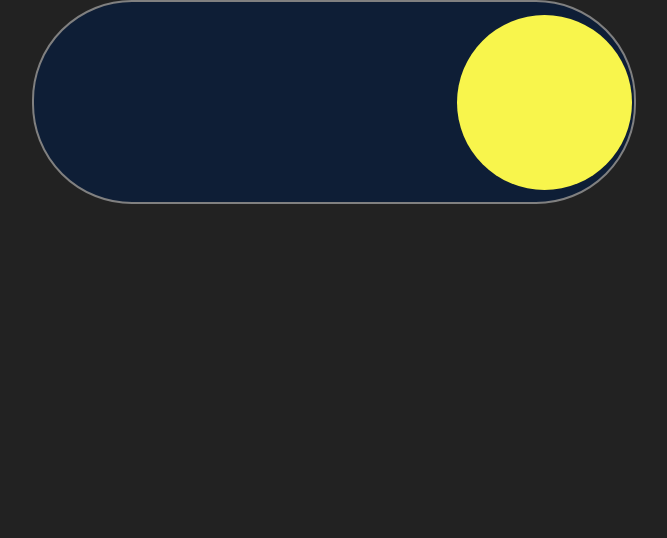
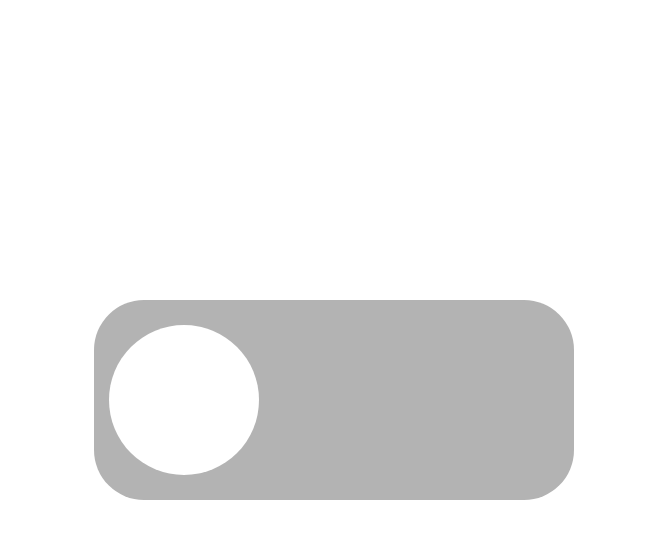
Before and after one commit to glitch927/HTML, a plain HTML site: page A3/index.html in a window 1280 px wide. Shown: the whole page, without its empty margins (306-973 px from the left). Drawn offline with Linux system fonts and the light colour scheme.

Commit message:
Add files via upload

```diff
--- a/A3/index.html
+++ b/A3/index.html
@@ -4,15 +4,13 @@
     <meta charset="UTF-8">
     <meta name="viewport" content="width=device-width, initial-scale=1.0">
     <title>A3</title>
-    <link rel="stylesheet" href="index.css">
+    <link rel="stylesheet" href="style.css">
 </head>
 <body>
     <div id="wrap">
         <div class="toggle">
-            <input type="radio" name="toggle0" id="night_toggle">
-            <input type="radio" name="toggle0" id="day_toggle" checked>
-            <label for="day_toggle" class="day_tog"></label>
-            <label for="night_toggle" class="night_tog"></label>
+            <input type="checkbox" name="toggle" id="button">
+            <label for="button"></label>
         </div>
     </div>
 </body>
--- /dev/null
+++ b/A3/style.css
@@ -0,0 +1,42 @@
+* {
+    margin: 0;
+    padding: 0;
+    user-select: none;
+}
+#wrap {
+    width: 100%;
+    height: 100vh;
+    display: flex;
+    background-color: #fff;
+    align-items: center;
+    justify-content: center;
+    transition: all 0.5s;
+}
+input {display: none;}
+.toggle {padding: 0px 15px;
+    display: flex;
+    align-items: center;
+    border-radius:50px;
+    width: 450px;
+    height: 200px;
+    background-color: #b3b3b3;
+    transition: all 0.5s;
+}
+label {
+    display: block;
+    width: 150px;
+    height: 150px;
+    background-color: #fff;
+    border-radius: 50%;
+    transition: all 0.5s;
+}
+input:checked ~ label{
+    background-color: #fffb00;
+    transform: translateX(200%);
+}
+.toggle:has(input:checked) {
+    background-color: #132574;
+}
+#wrap:has(input:checked) {
+    background-color: #222;
+}
```
